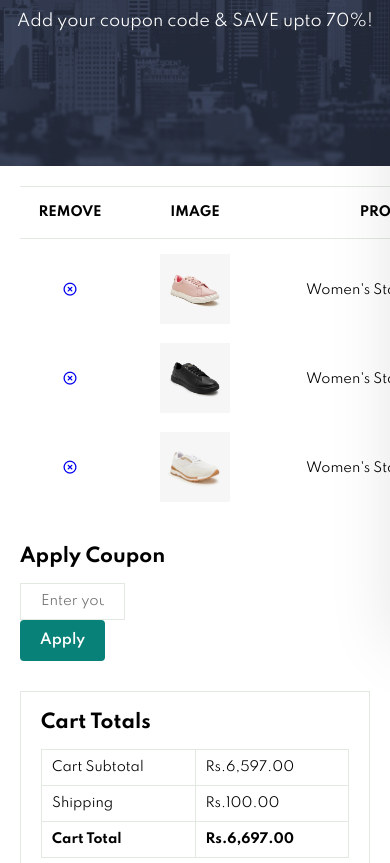
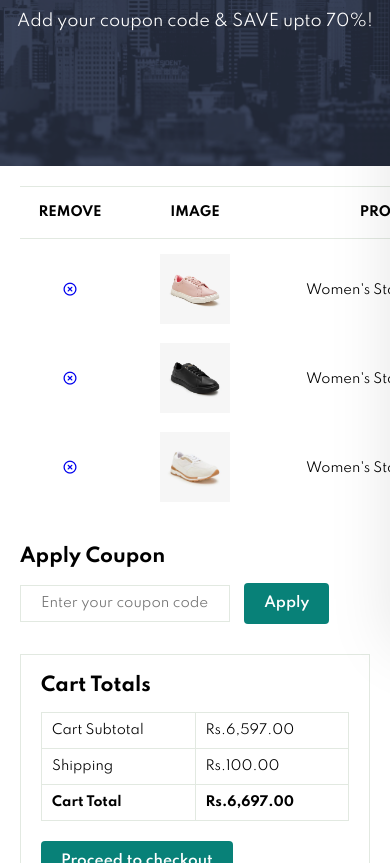
Before and after one commit to NidaMuzaffar/e-commerce, a plain HTML site: page cart.html in a window 390 px wide. Shown: the part 237-1100 px from the top of the page. Drawn offline with nearby package versions, Linux system fonts and the light colour scheme.

Commit message:
fix the error

```diff
--- a/assets/css/responsive.css
+++ b/assets/css/responsive.css
@@ -312,9 +312,10 @@
         flex-direction: column;
     }
 
-    #couon{
+    #coupon{
         width: 100%;
     }
+
 
     #subtotal{
         width: 100%;
```
